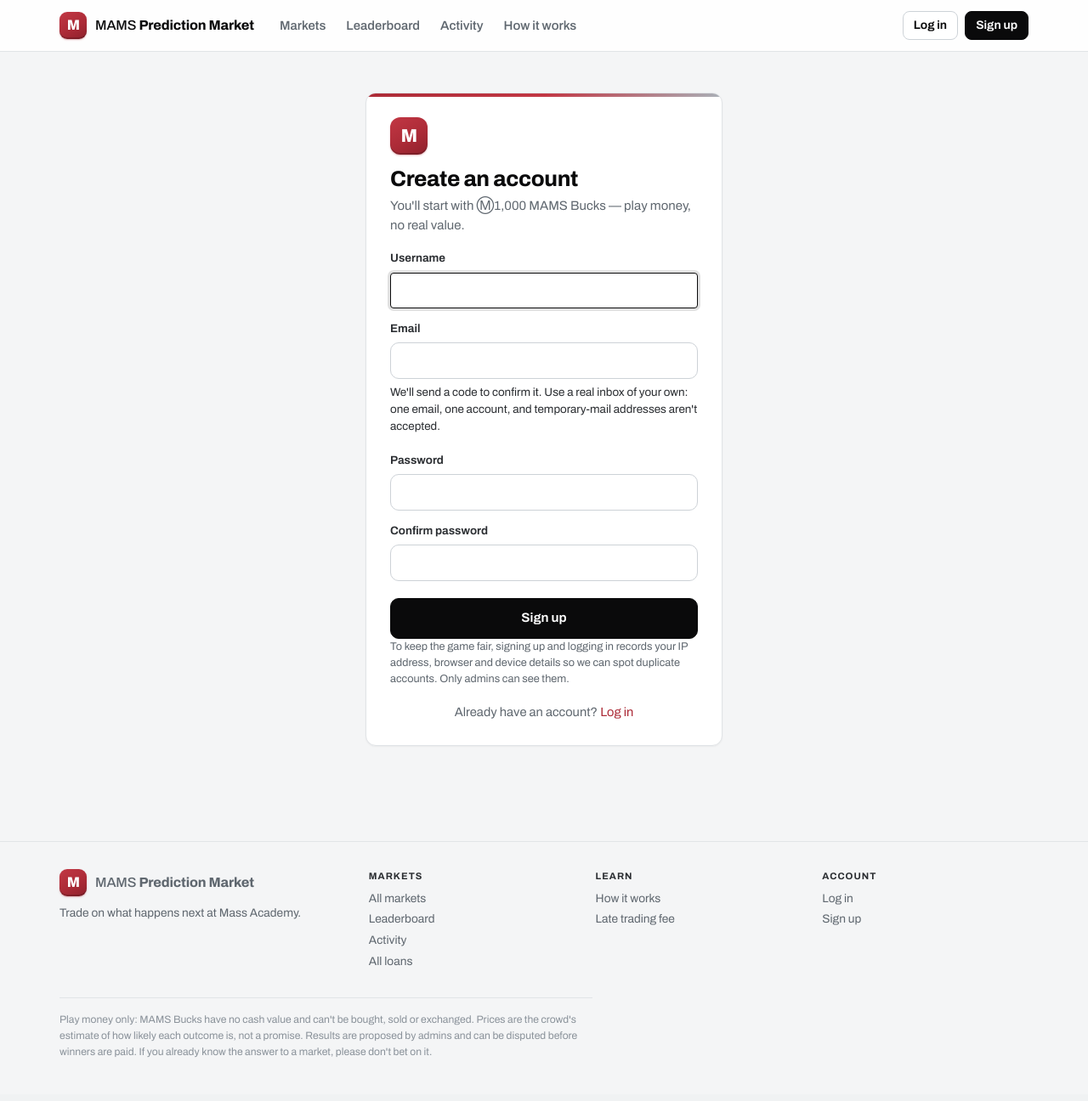
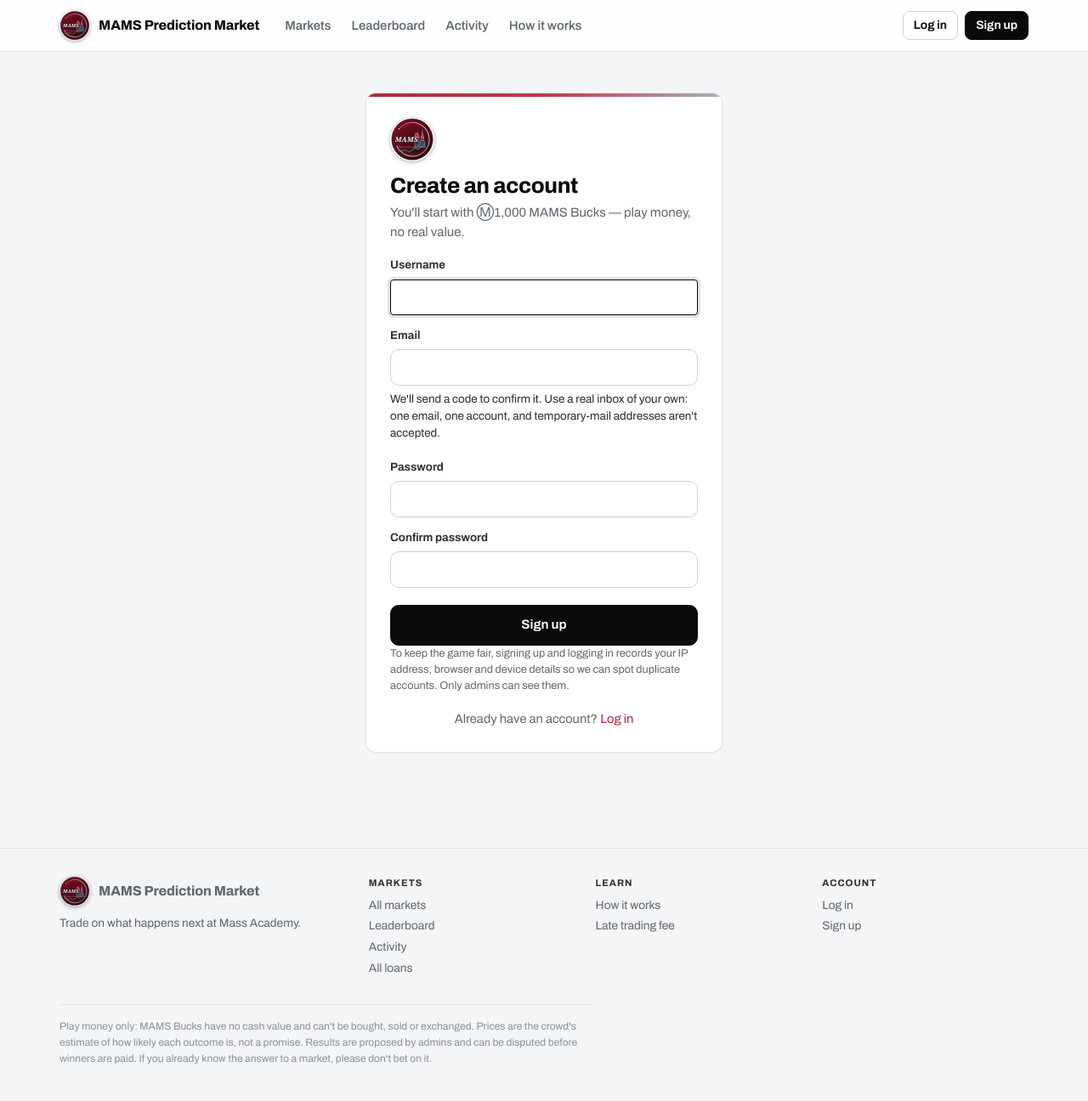
Before and after one commit to HTAMDUDE/MAMS-Prediction-Market, a Flask app: page /register in a window 1280 px wide. Shown: the whole page at 85% size. Before the commit the page ends 1245 px from the top, so only its background shows below. Run offline with Flask 3, Linux system fonts and the light colour scheme; data comes from the database, SQL or seed files in the repository; data that the repository does not hold is empty.

Commit message:
Smooth diagonal price charts, dynamic Y-axis scaling, and vectorized MAMS logo

```diff
--- a/static/style.css
+++ b/static/style.css
@@ -129,16 +129,16 @@ main.wrap { padding-top: 8px; padding-bottom: 48px; }
 .topbar-inner { display: flex; align-items: center; gap: 20px; height: var(--topbar-h); }
 .brand { display: flex; align-items: center; gap: 10px; color: var(--ink); font-size: 1rem; white-space: nowrap; flex: none; }
 .brand:hover { text-decoration: none; }
-.brand-text { font-weight: 500; letter-spacing: -.01em; }
+.brand-text { font-weight: 750; letter-spacing: -.01em; }
 .brand-text b { font-weight: 750; }
 .brand-text .short { display: none; }
 .logo {
-  width: 32px; height: 32px; border-radius: 9px; display: grid; place-items: center; flex: none;
-  background: linear-gradient(150deg, #c23744, #ac2b37 55%, #8e212c); color: #fff;
-  font-weight: 800; font-size: 1.05rem; letter-spacing: -.04em;
-  box-shadow: inset 0 -2px 0 rgba(0, 0, 0, .18), 0 1px 2px rgba(172, 43, 55, .35);
+  width: 36px; height: 36px; border-radius: 50%; display: grid; place-items: center; flex: none;
+  background: transparent; overflow: hidden;
+  box-shadow: 0 1px 4px rgba(0, 0, 0, .35);
   transition: transform var(--t3) var(--spring);
 }
+.logo .logo-svg { width: 100%; height: 100%; display: block; }
 .brand:hover .logo { transform: rotate(-6deg) scale(1.06); }
 .nav { position: relative; display: flex; align-items: stretch; gap: 4px; height: 100%; flex: 1; min-width: 0; }
 .nav a {
@@ -1011,7 +1011,7 @@ td .tag, .tag.pill { background: var(--surface-2); padding: 2px 7px; border-radi
 /* ================================================================ 13. auth, guide, error, footer, dialog */
 .auth { max-width: 420px; margin: 40px auto; padding: 28px; position: relative; overflow: hidden; }
 .auth::before { content: ""; position: absolute; inset: 0 0 auto; height: 4px; background: linear-gradient(90deg, var(--brand), #c23744 50%, var(--wpi-gray)); }
-.auth .logo { width: 44px; height: 44px; font-size: 1.35rem; border-radius: 12px; margin-bottom: 14px; }
+.auth .logo { width: 52px; height: 52px; border-radius: 50%; margin-bottom: 14px; }
 .auth h1 { font-size: 1.6rem; margin: 0 0 6px; }
 .auth > .muted { margin-bottom: 18px; }
 .auth form { margin-top: 18px; }
--- /dev/null
+++ b/templates/_logo.html
@@ -0,0 +1,51 @@
+{%- set _lid = logo_id|default('nav') -%}
+<svg class="logo-svg" viewBox="0 0 240 240" width="36" height="36" aria-hidden="true">
+  <defs>
+    <linearGradient id="mams-bg-{{ _lid }}" x1="0" y1="0" x2="1" y2="1">
+      <stop offset="0%" stop-color="#7c1324"/>
+      <stop offset="55%" stop-color="#4c0b16"/>
+      <stop offset="100%" stop-color="#1e060b"/>
+    </linearGradient>
+    <linearGradient id="mams-ring-{{ _lid }}" x1="0" y1="0" x2="1" y2="1">
+      <stop offset="0%" stop-color="#e11d48"/>
+      <stop offset="50%" stop-color="#f8fafc"/>
+      <stop offset="100%" stop-color="#94a3b8"/>
+    </linearGradient>
+    <linearGradient id="mams-pulse-{{ _lid }}" x1="0" y1="1" x2="1" y2="0">
+      <stop offset="0%" stop-color="#22c55e"/>
+      <stop offset="100%" stop-color="#38bdf8"/>
+    </linearGradient>
+  </defs>
+  <circle cx="120" cy="120" r="112" fill="url(#mams-bg-{{ _lid }})" stroke="#27272a" stroke-width="2"/>
+  <path d="M 48 64 A 92 92 0 1 1 36 156" fill="none" stroke="url(#mams-ring-{{ _lid }})" stroke-width="4.5" stroke-linecap="round"/>
+  <path d="M 60 72 A 80 80 0 1 1 48 150" fill="none" stroke="#e11d48" stroke-width="1.8" stroke-linecap="round" opacity="0.85"/>
+  <circle cx="48" cy="64" r="3" fill="#f8fafc"/>
+  <circle cx="36" cy="156" r="3" fill="#e11d48"/>
+  <g stroke-linejoin="round">
+    <polygon points="134,162 134,110 132,107 158,107 156,110 156,162" fill="#1e293b" stroke="#f8fafc" stroke-width="1.8"/>
+    <polygon points="133,107 139,86 151,86 157,107" fill="#e11d48" stroke="#f8fafc" stroke-width="1.6"/>
+    <circle cx="145" cy="115" r="4.5" fill="#0b0f17" stroke="#f8fafc" stroke-width="1.4"/>
+    <polyline points="145,112.5 145,115 147,116" fill="none" stroke="#38bdf8" stroke-width="1.2" stroke-linecap="round"/>
+    <line x1="139" y1="126" x2="139" y2="139" stroke="#94a3b8" stroke-width="1.8"/>
+    <line x1="145" y1="126" x2="145" y2="139" stroke="#94a3b8" stroke-width="1.8"/>
+    <line x1="151" y1="126" x2="151" y2="139" stroke="#94a3b8" stroke-width="1.8"/>
+    <line x1="139" y1="145" x2="139" y2="156" stroke="#94a3b8" stroke-width="1.8"/>
+    <line x1="145" y1="145" x2="145" y2="156" stroke="#94a3b8" stroke-width="1.8"/>
+    <line x1="151" y1="145" x2="151" y2="156" stroke="#94a3b8" stroke-width="1.8"/>
+    <polygon points="161,162 165,126 185,126 189,162" fill="#1e293b" stroke="#f8fafc" stroke-width="1.8"/>
+    <rect x="168" y="112" width="14" height="14" fill="#0f172a" stroke="#f8fafc" stroke-width="1.6"/>
+    <line x1="172.5" y1="114" x2="172.5" y2="124" stroke="#94a3b8" stroke-width="1.3"/>
+    <line x1="177.5" y1="114" x2="177.5" y2="124" stroke="#94a3b8" stroke-width="1.3"/>
+    <polygon points="167,112 175,86 183,112" fill="#e11d48" stroke="#f8fafc" stroke-width="1.5"/>
+    <line x1="175" y1="86" x2="175" y2="74" stroke="#f8fafc" stroke-width="1.6" stroke-linecap="round"/>
+    <circle cx="175" cy="73" r="2" fill="#38bdf8"/>
+    <line x1="170" y1="133" x2="170" y2="154" stroke="#94a3b8" stroke-width="1.6"/>
+    <line x1="175" y1="133" x2="175" y2="154" stroke="#94a3b8" stroke-width="1.6"/>
+    <line x1="180" y1="133" x2="180" y2="154" stroke="#94a3b8" stroke-width="1.6"/>
+  </g>
+  <line x1="42" y1="162" x2="194" y2="162" stroke="#94a3b8" stroke-width="2" stroke-linecap="round"/>
+  <text x="26" y="132" font-family="Georgia, 'Times New Roman', serif" font-style="italic" font-weight="800" font-size="37" letter-spacing="1.5" fill="#2b070e" stroke="#2b070e" stroke-width="5" stroke-linejoin="round">MAMS</text>
+  <text x="26" y="132" font-family="Georgia, 'Times New Roman', serif" font-style="italic" font-weight="800" font-size="37" letter-spacing="1.5" fill="#ffffff">MAMS</text>
+  <polyline points="46,184 82,178 104,188 134,168 156,174 188,144" fill="none" stroke="url(#mams-pulse-{{ _lid }})" stroke-width="3.5" stroke-linecap="round" stroke-linejoin="round"/>
+  <circle cx="188" cy="144" r="4.5" fill="#38bdf8" stroke="#0f172a" stroke-width="1.5"/>
+</svg>
--- a/templates/account_email.html
+++ b/templates/account_email.html
@@ -2,7 +2,7 @@
 {% block title %}Confirm your email · MAMS Prediction Market{% endblock %}
 {% block content %}
 <div class="auth card">
-  <span class="logo" aria-hidden="true">M</span>
+  <span class="logo" aria-hidden="true">{% with logo_id='email' %}{% include '_logo.html' %}{% endwith %}</span>
   <h1>{% if current %}Change your email{% else %}Confirm your email{% endif %}</h1>
   {% if pending %}
     <p class="muted">Enter the 6-digit code we sent to <strong>{{ pending }}</strong>.</p>
--- a/templates/base.html
+++ b/templates/base.html
@@ -11,6 +11,7 @@
   <link rel="preconnect" href="https://fonts.gstatic.com" crossorigin>
   <link href="https://fonts.googleapis.com/css2?family=Archivo:wdth,wght@62..125,400..800&display=swap" rel="stylesheet">
   <link rel="stylesheet" href="{{ asset('style.css') }}">
+  <link rel="icon" type="image/svg+xml" href="{{ asset('icons/mams-logo.svg') }}">
   <link rel="icon" type="image/png" sizes="32x32" href="{{ asset('icons/favicon-32.png') }}">
   <link rel="manifest" href="{{ url_for('manifest') }}">
   <link rel="apple-touch-icon" href="{{ asset('icons/apple-touch-icon.png') }}">
@@ -62,8 +63,8 @@
 <header class="topbar">
   <div class="wrap topbar-inner">
     <a class="brand" href="{{ url_for('index') }}" aria-label="MAMS Prediction Market home">
-      <span class="logo" aria-hidden="true">M</span>
-      <span class="brand-text">MAMS <b><span class="long">Prediction </span>Market<span class="short">s</span></b></span>
+      <span class="logo" aria-hidden="true">{% with logo_id='nav' %}{% include '_logo.html' %}{% endwith %}</span>
+      <span class="brand-text"><b>MAMS <span class="long">Prediction </span>Market<span class="short">s</span></b></span>
     </a>
     <nav class="nav desk-only" aria-label="Main">{{ nav_links() }}<span class="nav-ink" aria-hidden="true"></span></nav>
     <div class="account">
@@ -118,7 +119,7 @@
   <div class="wrap">
     <div class="footer-grid">
       <div>
-        <a class="brand" href="{{ url_for('index') }}"><span class="logo" aria-hidden="true">M</span><span class="brand-text">MAMS <b>Prediction Market</b></span></a>
+        <a class="brand" href="{{ url_for('index') }}"><span class="logo" aria-hidden="true">{% with logo_id='foot' %}{% include '_logo.html' %}{% endwith %}</span><span class="brand-text"><b>MAMS Prediction Market</b></span></a>
         <p>Trade on what happens next at Mass Academy.</p>
       </div>
       <div>
--- a/templates/login.html
+++ b/templates/login.html
@@ -2,7 +2,7 @@
 {% block title %}Log in · MAMS Prediction Market{% endblock %}
 {% block content %}
 <div class="auth card">
-  <span class="logo" aria-hidden="true">M</span>
+  <span class="logo" aria-hidden="true">{% with logo_id='login' %}{% include '_logo.html' %}{% endwith %}</span>
   <h1>Welcome back</h1>
   <p class="muted">Log in to trade on what happens next at Mass Academy.</p>
   <form method="post" class="stack">
--- a/templates/register.html
+++ b/templates/register.html
@@ -2,7 +2,7 @@
 {% block title %}Sign up · MAMS Prediction Market{% endblock %}
 {% block content %}
 <div class="auth card">
-  <span class="logo" aria-hidden="true">M</span>
+  <span class="logo" aria-hidden="true">{% with logo_id='register' %}{% include '_logo.html' %}{% endwith %}</span>
   <h1>Create an account</h1>
   <p class="muted">You'll start with Ⓜ1,000 {{ CURRENCY }} — play money, no real value.</p>
   <form method="post" class="stack">
```
Also changed, not shown: static/app.js (+69 -11 lines), static/icons/mams-logo.svg (added).
